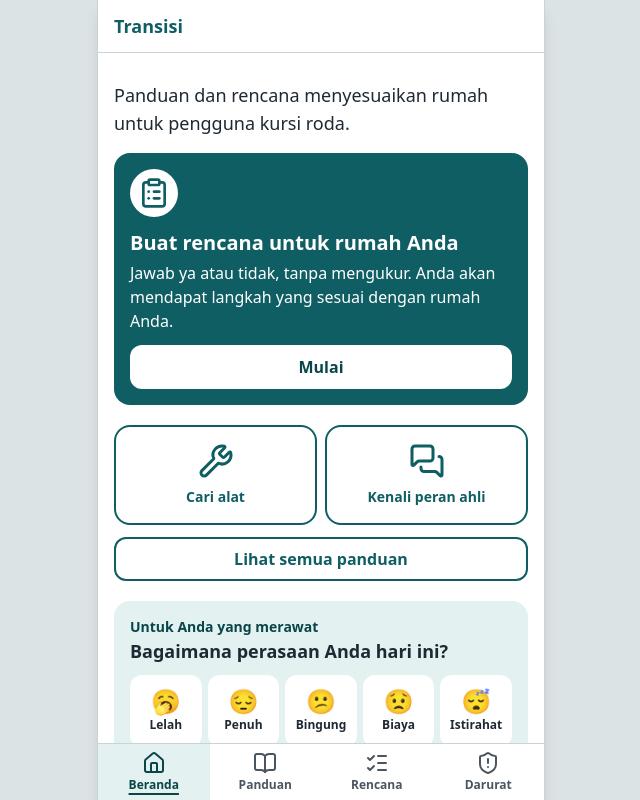
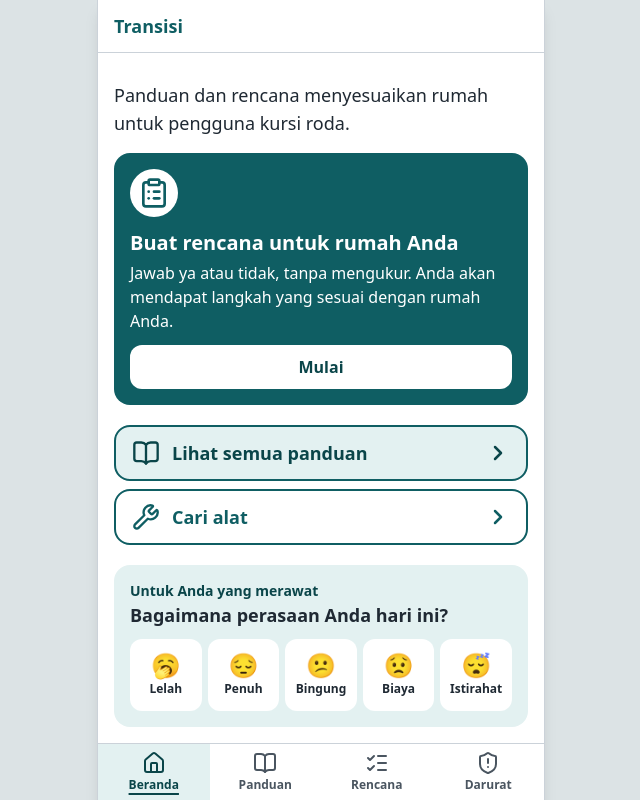
Before and after one commit to titohanafi/transisidnr, a React (Vite) app: page /#/ in a window 1280 px wide. Shown: the top 800 px of the page, without its empty margins (319-959 px from the left). Built offline with nearby package versions, Linux system fonts and the light colour scheme.

Commit message:
Beranda: hapus Kenali peran ahli, tonjolkan Lihat semua panduan

```diff
--- a/content/ui.json
+++ b/content/ui.json
@@ -17,7 +17,6 @@
         "judul": "Atau lewati pertanyaan, langsung cari:",
         "isi": "Langsung ke yang Anda butuhkan.",
         "alat": "Cari alat",
-        "ahli": "Kenali peran ahli",
         "semua": "Lihat semua panduan"
       }
     },
--- a/src/components/IkonBeranda.tsx
+++ b/src/components/IkonBeranda.tsx
@@ -1,10 +1,10 @@
-import { ClipboardList, MessagesSquare, Wrench } from "lucide-react";
+import { BookOpen, ClipboardList, Wrench } from "lucide-react";
 
 // Ikon Beranda dari Lucide (ISC), diimpor satu per satu agar bundel tetap kecil. Dekoratif: artinya sudah ada di teks.
 const ikon = {
   rencana: ClipboardList,
   alat: Wrench,
-  ahli: MessagesSquare,
+  panduan: BookOpen,
 } as const;
 
 export function IkonBeranda({ kunci, className = "h-8 w-8" }: { kunci: keyof typeof ikon; className?: string }) {
--- a/src/domain/schema.ts
+++ b/src/domain/schema.ts
@@ -151,7 +151,7 @@ export const uiSchema = z
       pilih: z.object({
         judul: teks,
         susun: z.object({ judul: teks, deskripsi: teks, tombol: teks }),
-        tahu: z.object({ judul: teks, isi: teks, alat: teks, ahli: teks, semua: teks }),
+        tahu: z.object({ judul: teks, isi: teks, alat: teks, semua: teks }),
       }),
     }),
     umum: rekamTeks,
--- a/src/screens/Beranda.tsx
+++ b/src/screens/Beranda.tsx
@@ -2,8 +2,8 @@ import type { ReactNode } from "react";
 import { Link } from "react-router-dom";
 import { CheckIn } from "../components/CheckIn";
 import { Halaman } from "../components/Halaman";
+import { ChevronRight } from "lucide-react";
 import { IkonBeranda } from "../components/IkonBeranda";
-import { TombolLink } from "../components/Tombol";
 import { konten } from "../domain/content";
 
 const { app, beranda, umum } = konten.ui;
@@ -37,17 +37,14 @@ export function Beranda() {
         <h3 id="jalur-tahu" className="sr-only">
           {pilih.tahu.judul}
         </h3>
-        <div className="grid grid-cols-2 gap-2">
-          <Ubin to="/jelajah/alat" ikon="alat">
+        <div className="space-y-2">
+          <BarisJalur to="/jelajah" ikon="panduan" utama>
+            {pilih.tahu.semua}
+          </BarisJalur>
+          <BarisJalur to="/jelajah/alat" ikon="alat">
             {pilih.tahu.alat}
-          </Ubin>
-          <Ubin to="/jelajah/ahli" ikon="ahli">
-            {pilih.tahu.ahli}
-          </Ubin>
+          </BarisJalur>
         </div>
-        <TombolLink to="/jelajah" gayaTombol="sekunder" className="mt-3 w-full">
-          {pilih.tahu.semua}
-        </TombolLink>
       </section>
 
       <section className="mt-5">
@@ -62,14 +59,17 @@ export function Beranda() {
   );
 }
 
-function Ubin({ to, ikon, children }: { to: string; ikon: "alat" | "ahli"; children: ReactNode }) {
+function BarisJalur({ to, ikon, utama, children }: { to: string; ikon: "panduan" | "alat"; utama?: boolean; children: ReactNode }) {
   return (
     <Link
       to={to}
-      className="flex min-h-sentuh flex-col items-center justify-center gap-2 rounded-kartu border-2 border-utama bg-white px-2 py-4 text-center text-sm font-semibold text-utama hover:bg-utama-muda"
+      className={`flex min-h-[56px] items-center gap-3 rounded-kartu border-2 border-utama px-4 py-3 text-lg font-semibold ${
+        utama ? "bg-utama-muda text-utama-gelap hover:bg-white" : "bg-white text-utama hover:bg-utama-muda"
+      }`}
     >
-      <IkonBeranda kunci={ikon} className="h-9 w-9" />
-      {children}
+      <IkonBeranda kunci={ikon} className="h-7 w-7" />
+      <span className="flex-1">{children}</span>
+      <ChevronRight className="h-6 w-6 shrink-0" strokeWidth={2.5} aria-hidden="true" focusable="false" />
     </Link>
   );
 }
```
Also changed, not shown: 1 other file (tests, documents, lock files or other folders).
